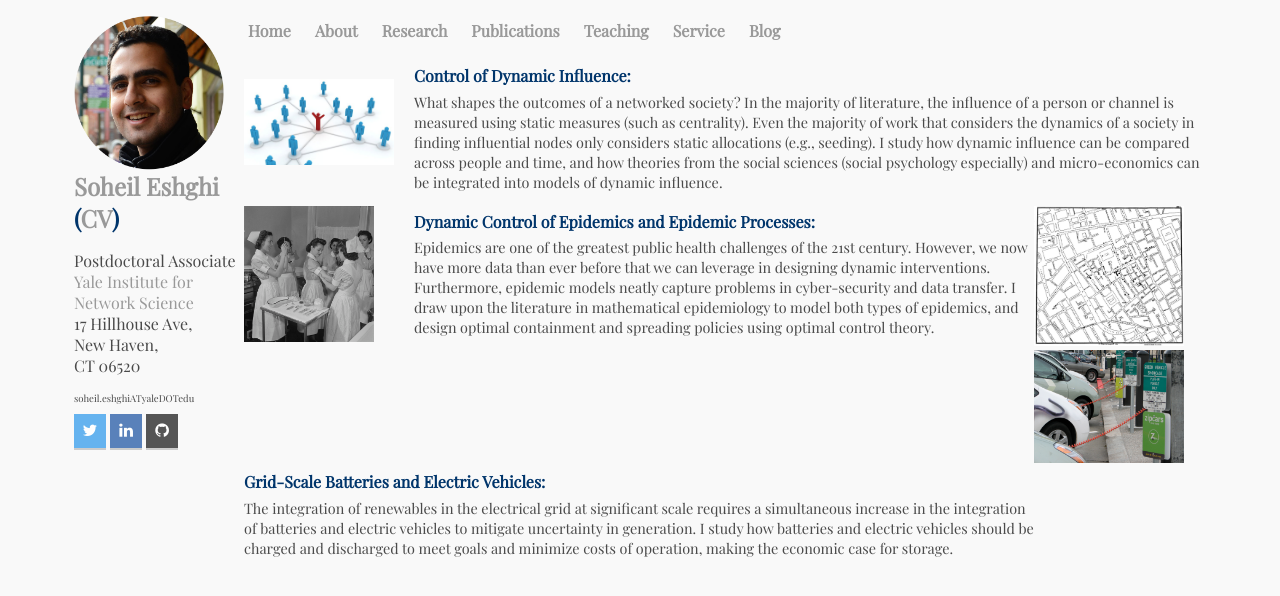
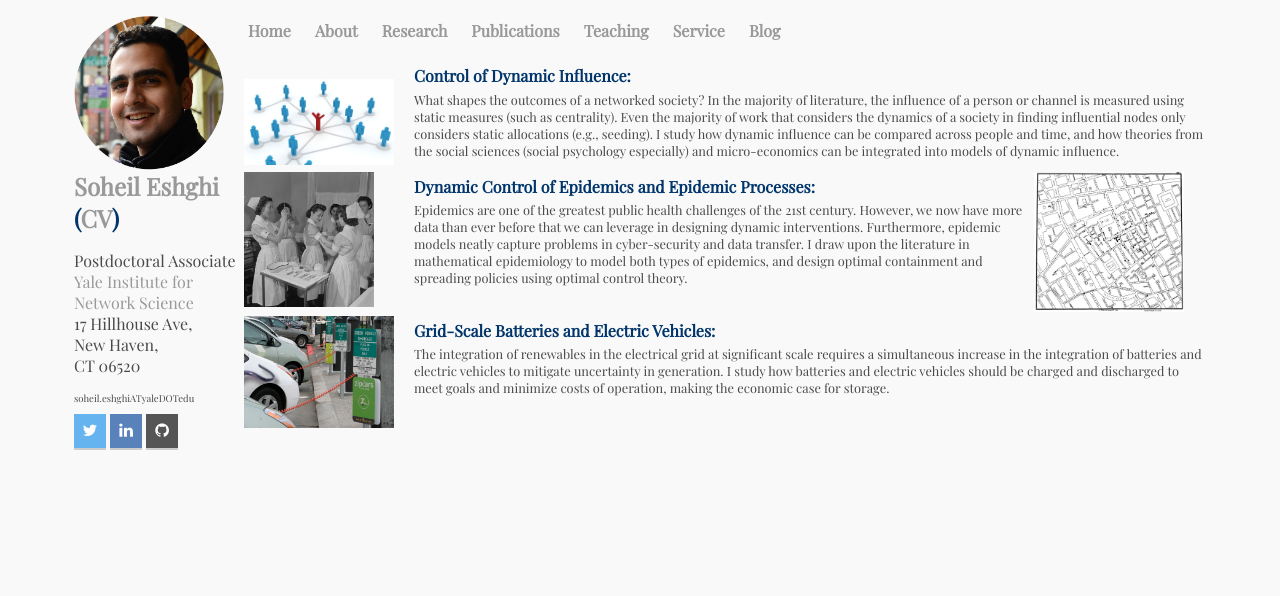
Before and after one commit to SoheilEshghi/SoheilEshghi.github.io, a Jekyll site: the page built from research/index.html, in a window 1280 px wide. Shown: the top 596 px of the page. Built offline with Jekyll 4.4.1, drawn with Linux system fonts in a browser that asks for light colours; nearby versions of some CDN libraries.

Commit message:
smaller font

```diff
--- a/research/index.html
+++ b/research/index.html
@@ -6,7 +6,7 @@
  <div style="float: left; width: 170px;">    <br><img src="/images/influence.jpg" style="width:150px;"></div>
  <div style="float: left; width: 790px;">
        <h2>Control of Dynamic Influence:</h2>
-       <p style="font-size: 0.9em;"> What shapes the outcomes of a networked society? In the majority of literature, the influence of a person or channel is measured using static measures (such as centrality). Even the majority of work that considers the dynamics of a society in finding influential nodes only considers static allocations (e.g., seeding). I study how dynamic influence can be compared across people and time, and how theories from the social sciences (social psychology especially) and micro-economics can be integrated into models of dynamic influence.
+       <p style="font-size: 0.8em;"> What shapes the outcomes of a networked society? In the majority of literature, the influence of a person or channel is measured using static measures (such as centrality). Even the majority of work that considers the dynamics of a society in finding influential nodes only considers static allocations (e.g., seeding). I study how dynamic influence can be compared across people and time, and how theories from the social sciences (social psychology especially) and micro-economics can be integrated into models of dynamic influence.
        </p>
  </div>
 </div>
@@ -15,7 +15,7 @@
  <div style="float: left; width: 170px;"><img src="/images/vaccines.jpg" style="width:130px;"></div>
  <div style="float: left; width: 620px;">
        <h2>Dynamic Control of Epidemics and Epidemic Processes:</h2>
-       <p style="font-size: 0.9em;"> Epidemics are one of the greatest public health challenges of the 21st century. However, we now have more data than ever before that we can leverage in designing dynamic interventions. Furthermore, epidemic models neatly capture problems in cyber-security and data transfer. I draw upon the literature in mathematical epidemiology to model both types of epidemics, and design optimal containment and spreading policies using optimal control theory.
+       <p style="font-size: 0.8em;"> Epidemics are one of the greatest public health challenges of the 21st century. However, we now have more data than ever before that we can leverage in designing dynamic interventions. Furthermore, epidemic models neatly capture problems in cyber-security and data transfer. I draw upon the literature in mathematical epidemiology to model both types of epidemics, and design optimal containment and spreading policies using optimal control theory.
        </p>
  </div>
  <div style="float: left; width: 170px;">  <img src="/images/snow.jpg" style="width:150px;"></div>
@@ -26,7 +26,7 @@
  <div style="float: left; width: 170px;">   <img src="/images/charging.jpg" style="width:150px;"></div>
  <div style="float: left; width: 790px;">
    <h2>Grid-Scale Batteries and Electric Vehicles:</h2>
-   <p style="font-size: 0.9em;"> The integration of renewables in the electrical grid at significant scale requires a simultaneous increase in the integration of batteries and electric vehicles to mitigate uncertainty in generation. I study how batteries and electric vehicles should be charged and discharged to meet goals and minimize costs of operation, making the economic case for storage.
+   <p style="font-size: 0.8em;"> The integration of renewables in the electrical grid at significant scale requires a simultaneous increase in the integration of batteries and electric vehicles to mitigate uncertainty in generation. I study how batteries and electric vehicles should be charged and discharged to meet goals and minimize costs of operation, making the economic case for storage.
    </p>
  </div>
 </div>
```
